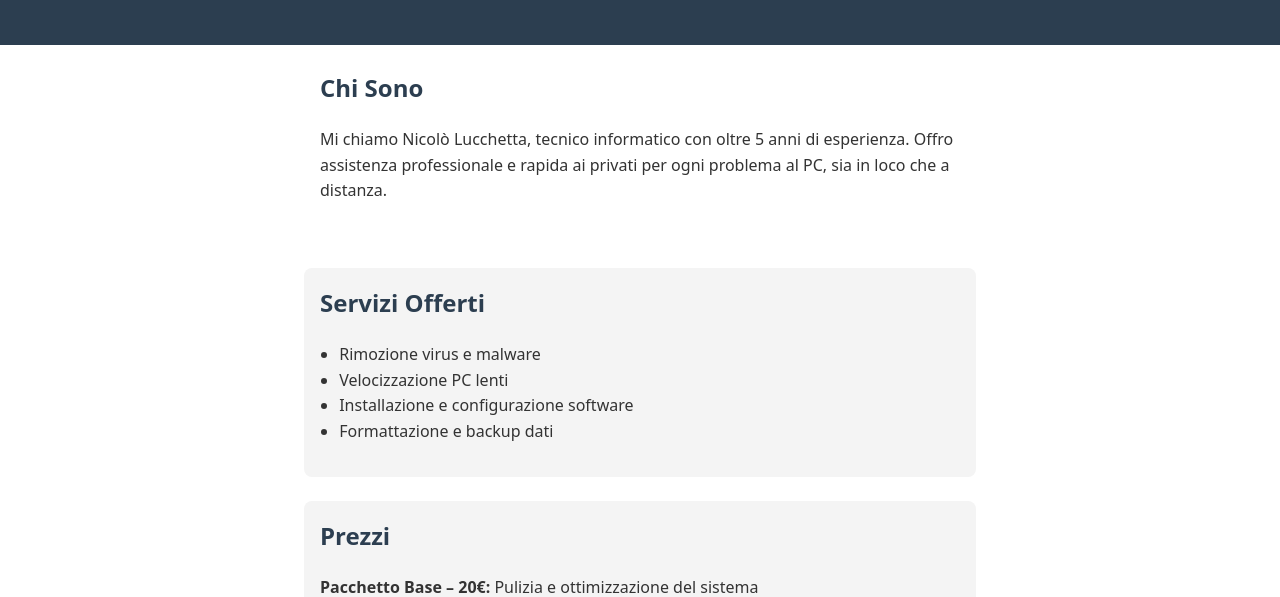
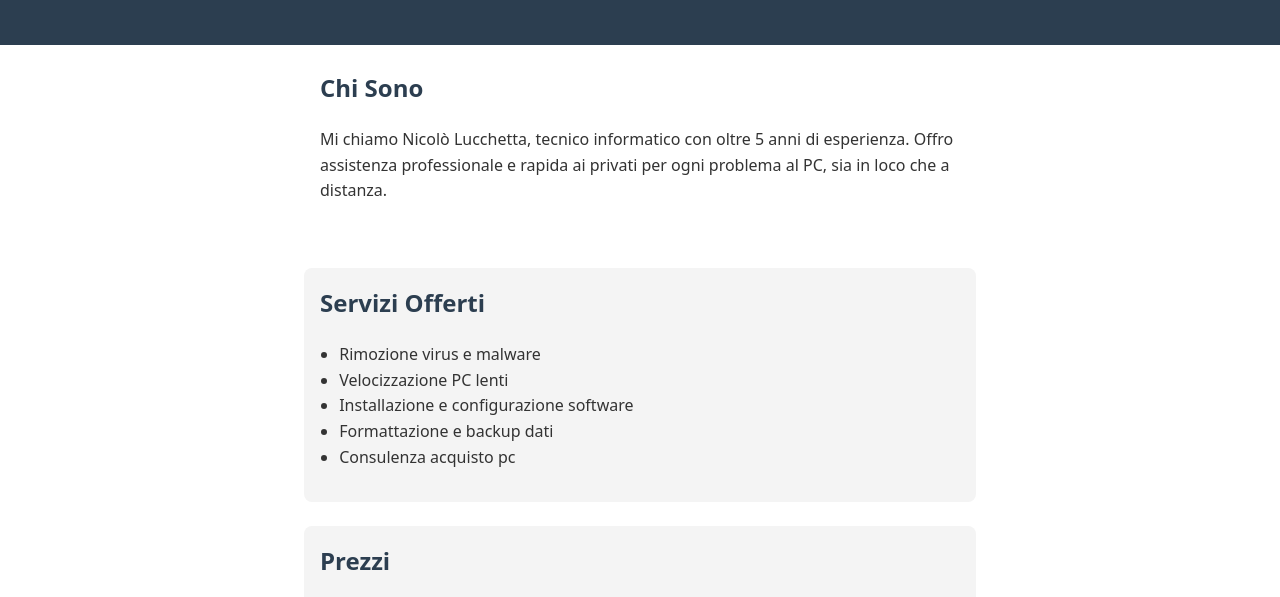
Before and after one commit to assistenzapclucchetta/assistenzapclucchetta.github.io, a plain HTML site: page index.html in a window 1280 px wide. Shown: the part 128-725 px from the top of the page. Drawn offline with Linux system fonts and the light colour scheme.

Commit message:
Update index.html

```diff
--- a/index.html
+++ b/index.html
@@ -152,6 +152,7 @@
       <li>Velocizzazione PC lenti</li>
       <li>Installazione e configurazione software</li>
       <li>Formattazione e backup dati</li>
+      <li>Consulenza acquisto pc</li>
     </ul>
   </section>
 
```
